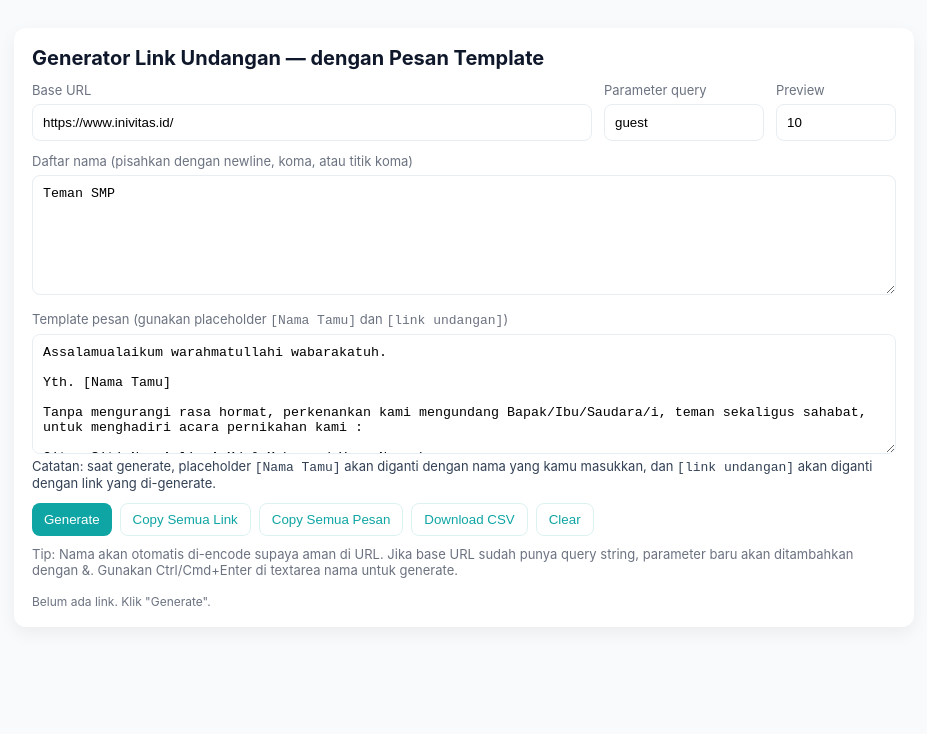
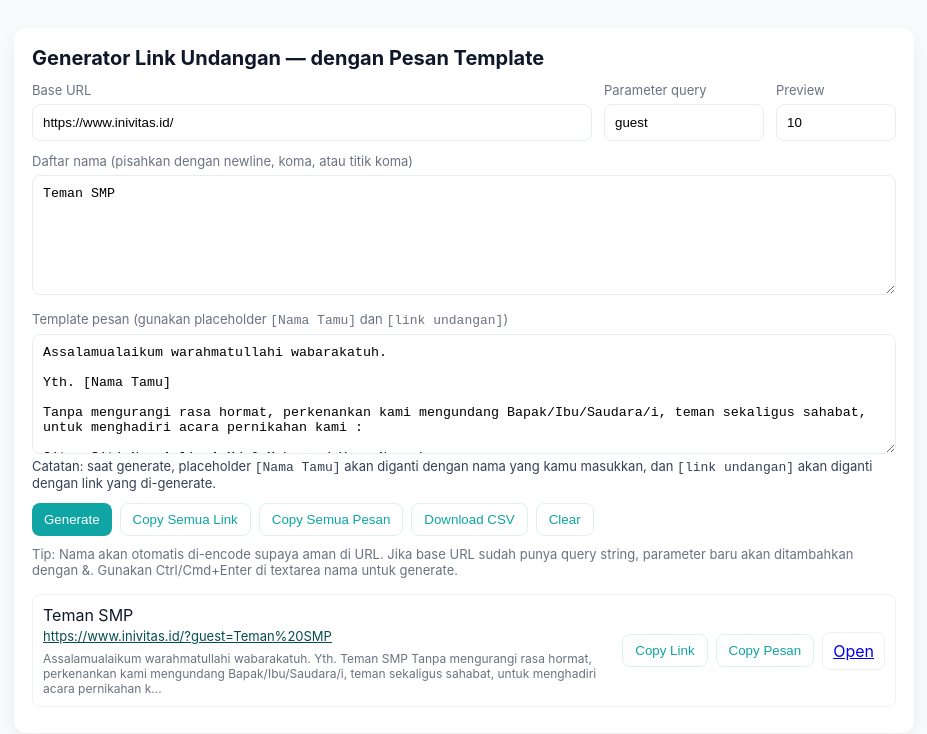
Before and after one commit to nrdiki/link-undangan-generator, a plain HTML site: page index.html in a window 1280 px wide. Both pictures are taken after a click on the button "Generate". Shown: the whole page, without its empty margins (176-1103 px from the left). Drawn offline with Linux system fonts and the light colour scheme.

```diff
--- a/index.html
+++ b/index.html
@@ -250,6 +250,23 @@ $('copyAllMsgBtn').addEventListener('click', ()=>{
         $('generateBtn').click()
       }
     })
+
+    $('generateBtn').addEventListener('click', ()=>{
+  const baseUrl = $('baseUrl').value.trim();
+  const param = $('paramName').value.trim() || 'guest';
+  const previewCount = parseInt($('previewCount').value) || 10;
+  const template = $('template').value;
+  const names = parseNames($('rawNames').value);
+
+  if(!baseUrl){ alert('Base URL belum diisi'); return; }
+  if(!names.length){ alert('Nama tamu belum diisi'); return; }
+
+  currentNames = names;
+  currentLinks = names.map(name => buildLink(baseUrl, param, name));
+  currentMessages = names.map((name, i) => applyTemplate(template, name, currentLinks[i]));
+
+  renderResults(currentNames, currentLinks, currentMessages, previewCount);
+});
   </script>
 </body>
 </html>
```
